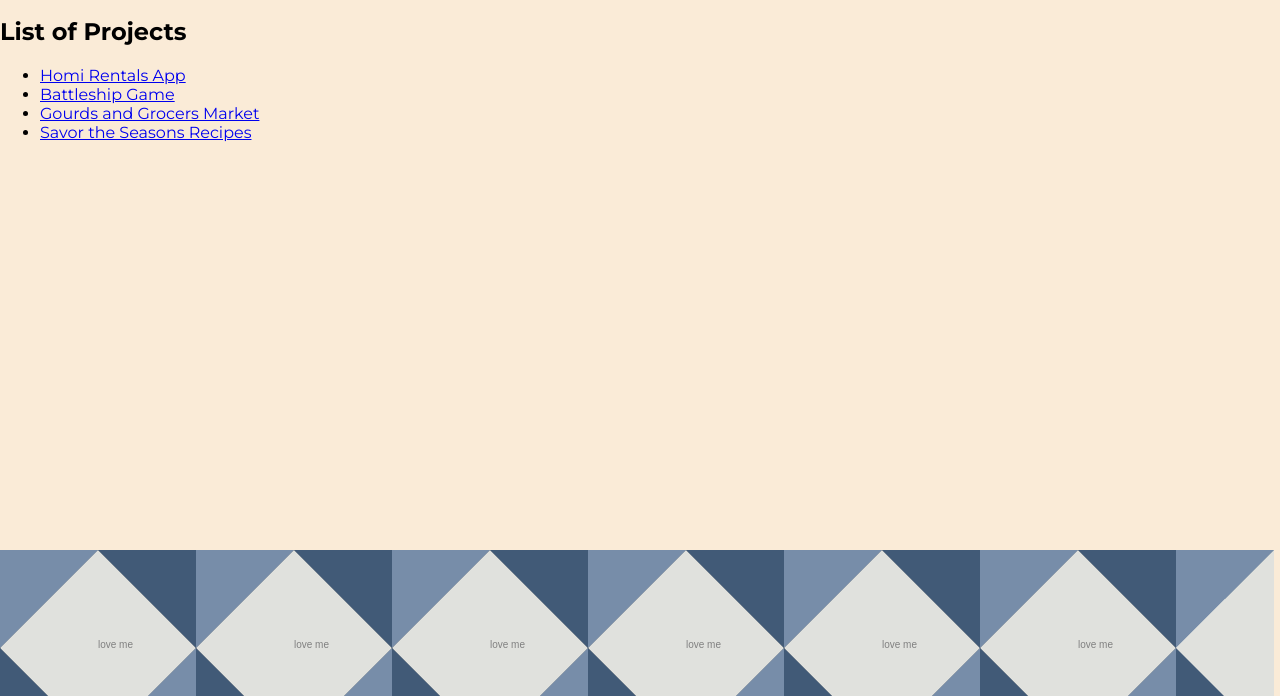
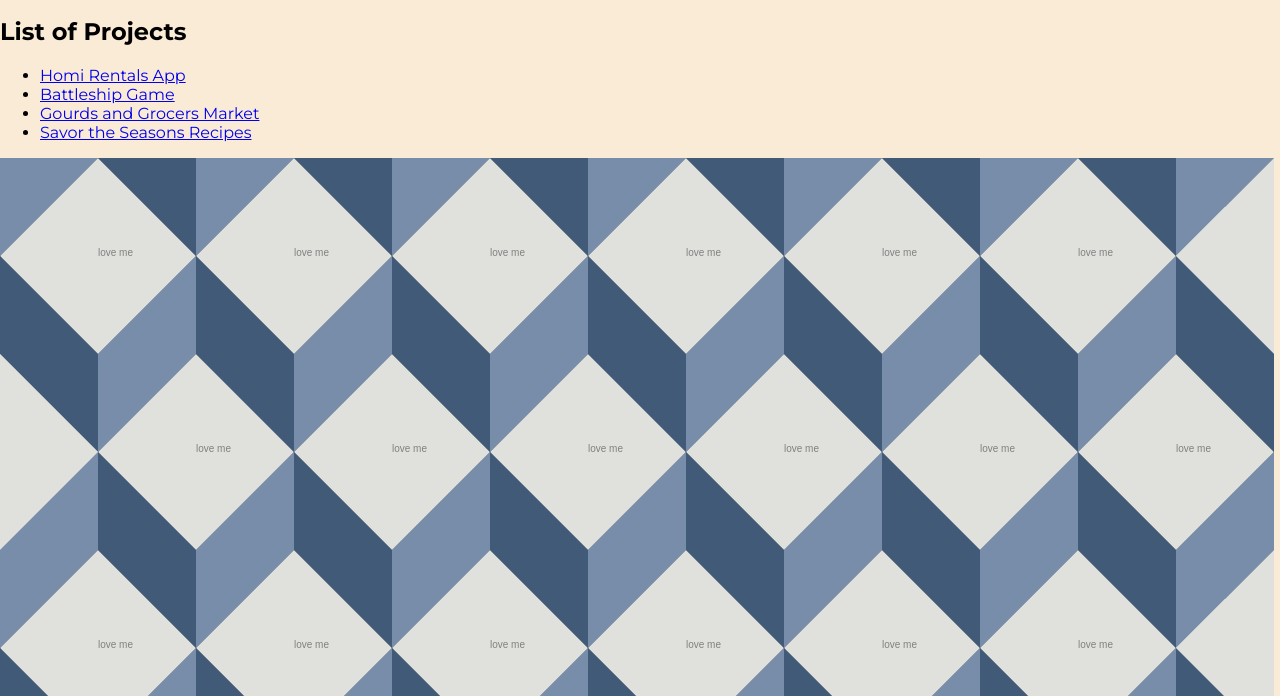
Before and after one commit to realpolya/portfolio, a plain HTML site: page index.html in a window 1280 px wide. Shown: the part 104-800 px from the top of the page. Drawn offline with Linux system fonts and the light colour scheme.

Commit message:
finalize cube tiles

```diff
--- a/app.js
+++ b/app.js
@@ -21,14 +21,11 @@ const CUBES = 60
 let tileSize = 200; // must correspond with css file
 
 let viewWidth = window.innerWidth;
-let viewHeight = window.innerHeight; // defines number of rows TODO: scrollable site?
 
 let tileCount = 5.5;
 
 /*-------------------------------- Cached Elements --------------------------------*/
 
-const canvasDiv = document.getElementById('canvases')
-const secondCanvasDiv = document.getElementById('secondRow')
 const newCanvases = document.getElementById('newCanvases')
 
 /*-------------------------------- Functions --------------------------------*/
@@ -95,14 +92,7 @@ const rowDiv = (parentEl) => {
     return rowDivvy;
 }
 
-const updateTile = (width, tileCount) => {
-
-    console.log("width is ", width, "tileCount is ", tileCount, "result is ",
-        Math.floor(width / tileCount)
-    )
-    return Math.floor(width / tileCount)
-
-}
+const updateTile = (width, tileCount) => Math.floor(width / tileCount);
 
 const numberOfTiles = (width) => {
     let count;
@@ -123,20 +113,7 @@ const renderCubes = () => {
     tileCount = numberOfTiles(viewWidth)
     tileSize = updateTile(viewWidth, tileCount)
 
-    canvasDiv.style.width = `${viewWidth}px`
-    secondCanvasDiv.style.width = `${viewWidth}px`
-    canvasDiv.style.height = `${tileSize}px`
-    secondCanvasDiv.style.height = `${tileSize}px`
-
-    console.log("tile size is ", tileSize)
-    console.log("canvas div ", canvasDiv.style.width)
-    console.log("canvas div height ", canvasDiv.style.height)
-    // tileSize = 200
-
     const rows = CUBES / Math.floor(tileCount)
-    console.log("rows are ", rows)
-
-    const totalHeight = rows * viewHeight
 
     let alter = false
     for (let i = 0; i < rows; i++) {
@@ -147,22 +124,7 @@ const renderCubes = () => {
         createRow(newRowDiv, alter, tileSize, tileCount)
 
         alter = !alter
-        console.log("alter is ", alter)
-
     }
-
-    // for (let i = 0; i < rows; i++) {
-    //     if (!alter) {
-    //         createRow(canvasDiv, false, tileSize, tileCount)
-    //     } else if (alter) {
-    //         createRow(secondCanvasDiv, true, tileSize, tileCount)
-    //     }
-    //     alter = !alter
-    //     console.log("alter is ", alter)
-    // }
-
-    // createRow(canvasDiv, false, tileSize, tileCount)
-    // createRow(secondCanvasDiv, true, tileSize, tileCount)
 
 
 }
@@ -179,12 +141,10 @@ window.addEventListener("load", () => {
 })
 
 window.addEventListener("resize", () => {
-    console.log("window resized ", window.innerWidth, window.innerHeight)
+
     viewWidth = window.innerWidth;
     viewHeight = window.innerHeight;
 
-    canvasDiv.innerHTML = ""
-    secondCanvasDiv.innerHTML = ""
     newCanvases.innerHTML = ""
     renderCubes();
 })
--- a/index.html
+++ b/index.html
@@ -33,9 +33,6 @@
                 <a href="https://savor-the-seasons.netlify.app/">Savor the Seasons Recipes</a>
             </li>
         </ul>
-        <div id="canvases">
-        </div>
-        <div id="secondRow"></div>
         <div id="newCanvases"></div>
     </body>
 </html>
```
